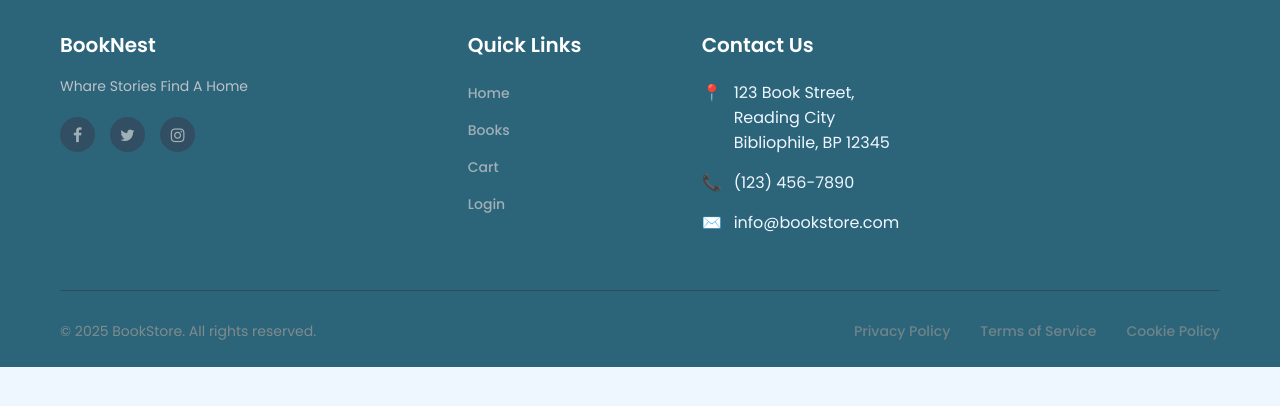
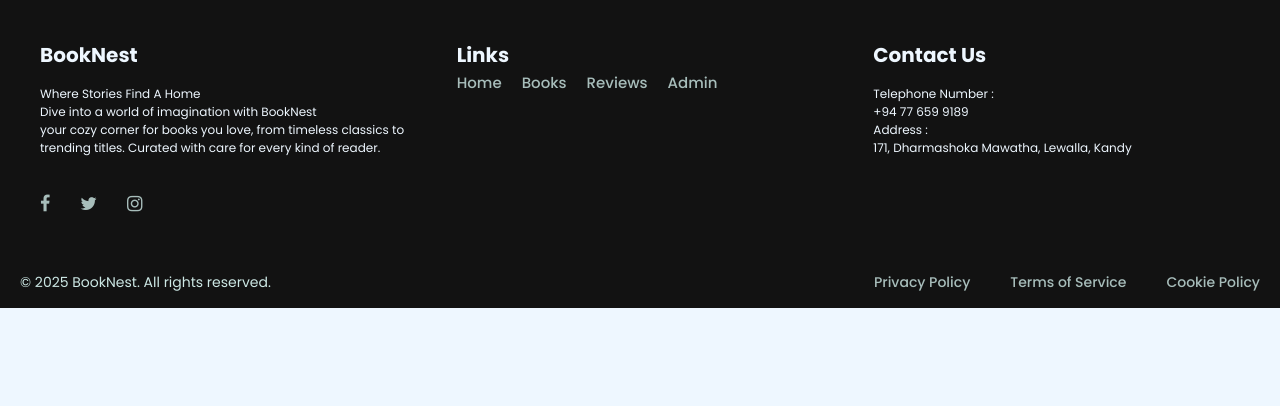
Before and after one commit to BookNest-2025/BookNest, a PHP site: page /includes/footer.php in a window 1280 px wide. Shown: the top 406 px of the page. Run offline with PHP 8.4, Linux system fonts and the light colour scheme.

Commit message:
I created footer.php, footer.css.

```diff
--- a/assets/css/footer.css
+++ b/assets/css/footer.css
@@ -1,149 +1,113 @@
 .footer {
-    background-color:var(--color-primary);
-    color:var(--color-text-secondary);
-    padding: 30px 0 25px 0;
-}
-
-.footer-container {
-    max-width: 1200px;
-    margin: 0 auto;
-    padding: 0 20px;
+    background-color: var(--color-text-primary);
+    color: var(--color-text-secondary);
+    padding: 40px 20px;
 }
 
 .footer-content {
-    display: grid;
-    grid-template-columns: 2fr 1fr 1fr 1.5fr;
-    gap: 60px;
-    margin-bottom: 40px;
+    display: flex;
+    flex-wrap: wrap;
+    justify-content: space-around;
+    gap: 50px;
+    max-width: 1200px;
+    margin: 0 auto;
+}
+
+.footer-section {
+    flex: 1 1 250px;
+    min-width: 250px;
 }
 
 .footer-section h3 {
     font-size: 20px;
-    font-weight: 600;
-    margin-bottom: 20px;
-    color: #ffffff;
+    margin-bottom: -10px;
 }
 
 .footer-section p {
-    line-height: 1.6;
-    color: #bdc3c7;
-    margin-bottom: 20px;
+    font-size: 12px;
+    line-height: 1.5;
 }
 
-.footer-section ul {
+.quick-media ul {
     list-style: none;
+    padding: 0;
+    display: flex;
+    gap: 20px;
+    margin-top: 10px;
 }
 
-.footer-section ul li {
-    margin-bottom: 12px;
-}
-
-.footer-section ul li a {
-    color: #bdc3c7;
+.quick-media li a {
+    color: var(--color-surface);
+    font-size: 15px;
     text-decoration: none;
     transition: color 0.3s ease;
 }
 
-.footer-section ul li a:hover {
-    color: #3498db;
+.quick-media li a:hover {
+    color: var(--color-accent);
+    scale: 1.5;
 }
 
-.brand-section {
+.quick-social-media ul {
+    list-style: none;
+    padding: 0;
     display: flex;
-    align-items: flex-start;
-    gap: 15px;
+    gap: 30px;
+    margin-top: 10px;
 }
 
-.brand-content h3 {
-    margin-bottom: 15px;
+.quick-social-media li a {
+    color: var(--color-surface);
+    font-size: 18px;
+    text-decoration: none;
+    /* transition: color 0.3s ease; */
 }
 
-.social-links {
-    display: flex;
-    gap: 15px;
+.fa-facebook:hover {
+    color: #1877F2;
+    scale: 1.5;
 }
 
-.social-links a {
-    width: 35px;
-    height: 35px;
-    background-color: #34495e;
-    border-radius: 50%;
-    display: flex;
-    align-items: center;
-    justify-content: center;
-    color: #bdc3c7;
-    text-decoration: none;
-    transition: all 0.3s ease;
+.fa-twitter:hover {
+    color: #1DA1F2;
+    scale: 1.5;
 }
 
-.social-links a:hover {
-    background-color: #3498db;
-    color: #ffffff;
-    transform: translateY(-2px);
-}
-
-.contact-item {
-    display: flex;
-    align-items: flex-start;
-    gap: 12px;
-    margin-bottom: 15px;
-}
-
-.contact-icon {
-    width: 20px;
-    height: 20px;
-    display: flex;
-    align-items: center;
-    justify-content: center;
-    color: #3498db;
-    flex-shrink: 0;
-    margin-top: 2px;
+.fa-instagram:hover {
+    background-image: linear-gradient(45deg, #feda75, #fa7e1e, #d62976, #962fbf, #4f5bd5);
+    background-clip: text;
+    -webkit-background-clip: text;
+    color: transparent;
+    -webkit-text-fill-color: transparent;
+    scale: 1.5;
 }
 
 .footer-bottom {
-    border-top: 1px solid #34495e;
-    padding-top: 30px;
+    background-color: var(--color-text-primary);
+    color: var(--color-surface);
+    padding: 15px 20px;
     display: flex;
+    flex-wrap: wrap;
     justify-content: space-between;
     align-items: center;
-    flex-wrap: wrap;
-    gap: 20px;
+    margin: 0 auto;
+    font-size: 14px;
 }
 
-.footer-bottom-links {
+.footer-bottom ul {
+    list-style: none;
+    padding: 0;
+    margin: 0;
     display: flex;
-    gap: 30px;
+    gap: 40px;
+    flex-wrap: wrap;
 }
 
-.footer-bottom-links a {
-    color: #7f8c8d;
-    text-decoration: none;
-    font-size: 14px;
+.footer-bottom ul li a {
+    color: var(--color-surface);
     transition: color 0.3s ease;
 }
 
-.footer-bottom-links a:hover {
-    color: #3498db;
+.footer-bottom ul li a:hover {
+    color: var(--color-text-secondary);
 }
-
-.copyright {
-    color: #7f8c8d;
-    font-size: 14px;
-}
-
-@media (max-width: 768px) {
-    .footer-content {
-        grid-template-columns: 1fr;
-        gap: 40px;
-    }
-
-    .footer-bottom {
-        flex-direction: column;
-        text-align: center;
-    }
-
-    .footer-bottom-links {
-        flex-wrap: wrap;
-        justify-content: center;
-    }
-}
--- a/includes/footer.php
+++ b/includes/footer.php
@@ -6,71 +6,59 @@
     <meta name="viewport" content="width=device-width, initial-scale=1.0">
     <title>BookBest</title>
     <link rel="stylesheet" href="..//assets//css//root.css" />
-    <link rel="stylesheet" href="..//assets//css//footer.css" />
+    <link rel="stylesheet" href="../assets/css/footer.css" />
     <link rel="stylesheet" href="https://cdnjs.cloudflare.com/ajax/libs/font-awesome/6.4.0/css/all.min.css" />
     <link rel="stylesheet" href="https://cdnjs.cloudflare.com/ajax/libs/font-awesome/4.7.0/css/font-awesome.min.css">
 </head>
 
 <body>
     <footer class="footer">
-        <div class="footer-container">
-            <div class="footer-content">
-                <div class="footer-section">
-                    <div class="brand-section">
-                        <div class="brand-content">
-                            <h3>BookNest</h3>
-                            <p>Whare Stories Find A Home</p>
-                            <div class="social-links">
-                                <a href="#" class="fa fa-facebook"></a>
-                                <a href="#" class="fa fa-twitter"></a>
-                                <a href="#" class="fa fa-instagram"></a>
-                            </div>
-                        </div>
-                    </div>
+        <div class="footer-content">
+            <div class="footer-section">
+                <h3>BookNest</h3>
+                <br>
+                <p>Where Stories Find A Home</p>
+                <p>Dive into a world of imagination with BookNest <br> your cozy corner for books you love, from timeless classics to trending titles. Curated with care for every kind of reader.</p>
+                <br>
+                <div class="quick-social-media">
+                    <ul>
+                        <li><a href="#" class="fa fa-facebook"></a></li>
+                        <li><a href="#" class="fa fa-twitter"></a></li>
+                        <li><a href="#" class="fa fa-instagram"></a></li>
+                    </ul>
                 </div>
+            </div>
 
-                <div class="footer-section">
-                    <h3>Quick Links</h3>
+            <div class="footer-section">
+                <h3>Links</h3>
+                <div class="quick-media">
                     <ul>
                         <li><a href="#">Home</a></li>
                         <li><a href="#">Books</a></li>
-                        <li><a href="#">Cart</a></li>
-                        <li><a href="#">Login</a></li>
+                        <li><a href="#">Reviews</a></li>
+                        <li><a href="#">Admin</a></li>
                     </ul>
-                </div>
-                <!-- Contact Us -->
-                <div class="footer-section">
-                    <h3>Contact Us</h3>
-                    <div class="contact-item">
-                        <div class="contact-icon">📍</div>
-                        <div>
-                            <div>123 Book Street, Reading City</div>
-                            <div>Bibliophile, BP 12345</div>
-                        </div>
-                    </div>
-                    <div class="contact-item">
-                        <div class="contact-icon">📞</div>
-                        <div>(123) 456-7890</div>
-                    </div>
-                    <div class="contact-item">
-                        <div class="contact-icon">✉️</div>
-                        <div>info@bookstore.com</div>
-                    </div>
                 </div>
             </div>
 
-            <div class="footer-bottom">
-                <div class="copyright">
-                    © 2025 BookStore. All rights reserved.
-                </div>
-                <div class="footer-bottom-links">
-                    <a href="#">Privacy Policy</a>
-                    <a href="#">Terms of Service</a>
-                    <a href="#">Cookie Policy</a>
-                </div>
+            <div class="footer-section">
+                <h3>Contact Us</h3>
+                <br>
+                <p>Telephone Number : </p>
+                <p>+94 77 659 9189</p>
+                <p>Address : </p>
+                <p>171, Dharmashoka Mawatha, Lewalla, Kandy</p><br>
             </div>
         </div>
     </footer>
+    <div class="footer-bottom">
+        <p>&copy; 2025 BookNest. All rights reserved.</p>
+        <ul>
+            <li><a href="#">Privacy Policy</a></li>
+            <li><a href="#">Terms of Service</a></li>
+            <li><a href="#">Cookie Policy</a></li>
+        </ul>
+    </div>
 </body>
 
 </html>
```
Also changed, not shown: assets/css/navbar.css (+142 -102 lines), assets/css/root.css (+6 -3 lines).
